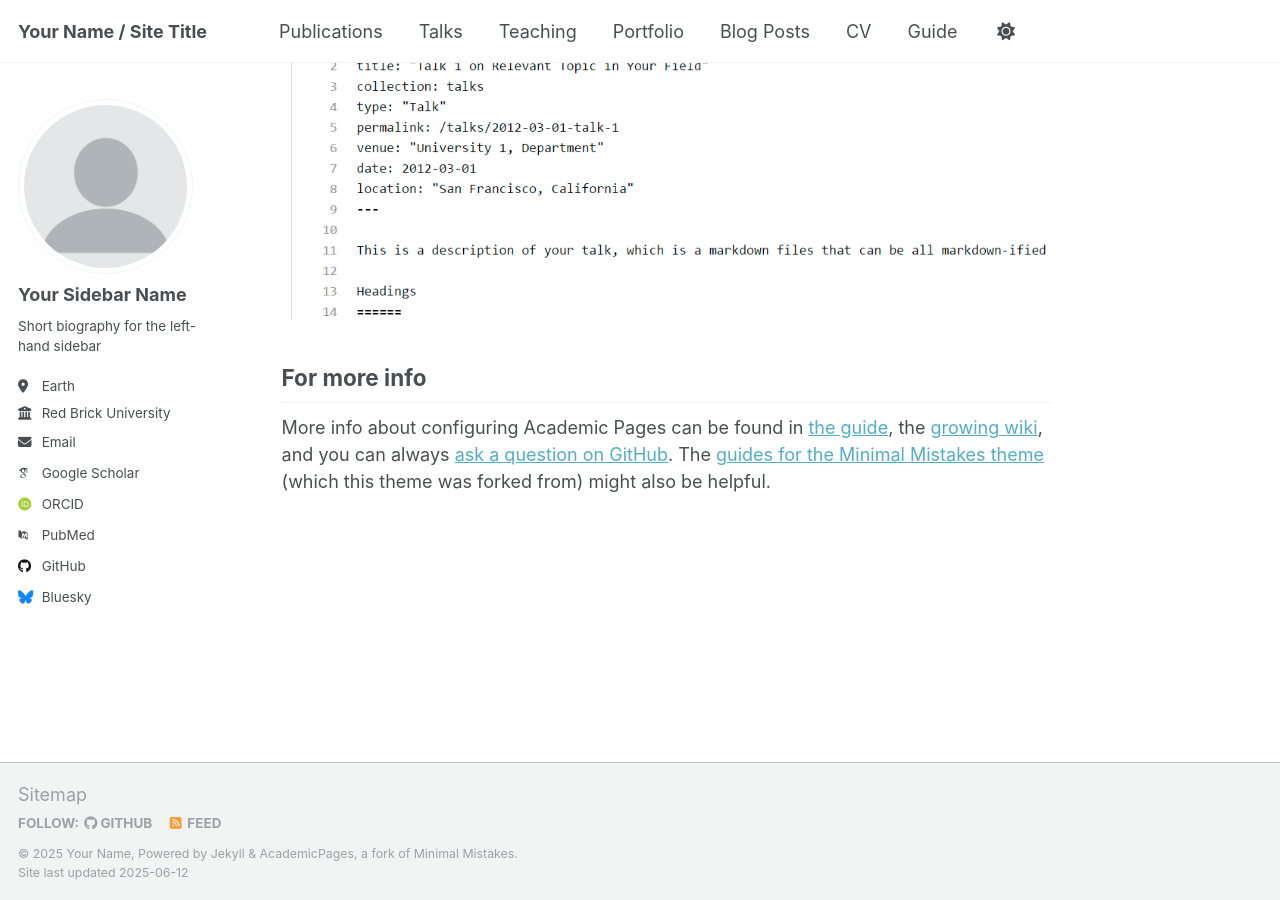
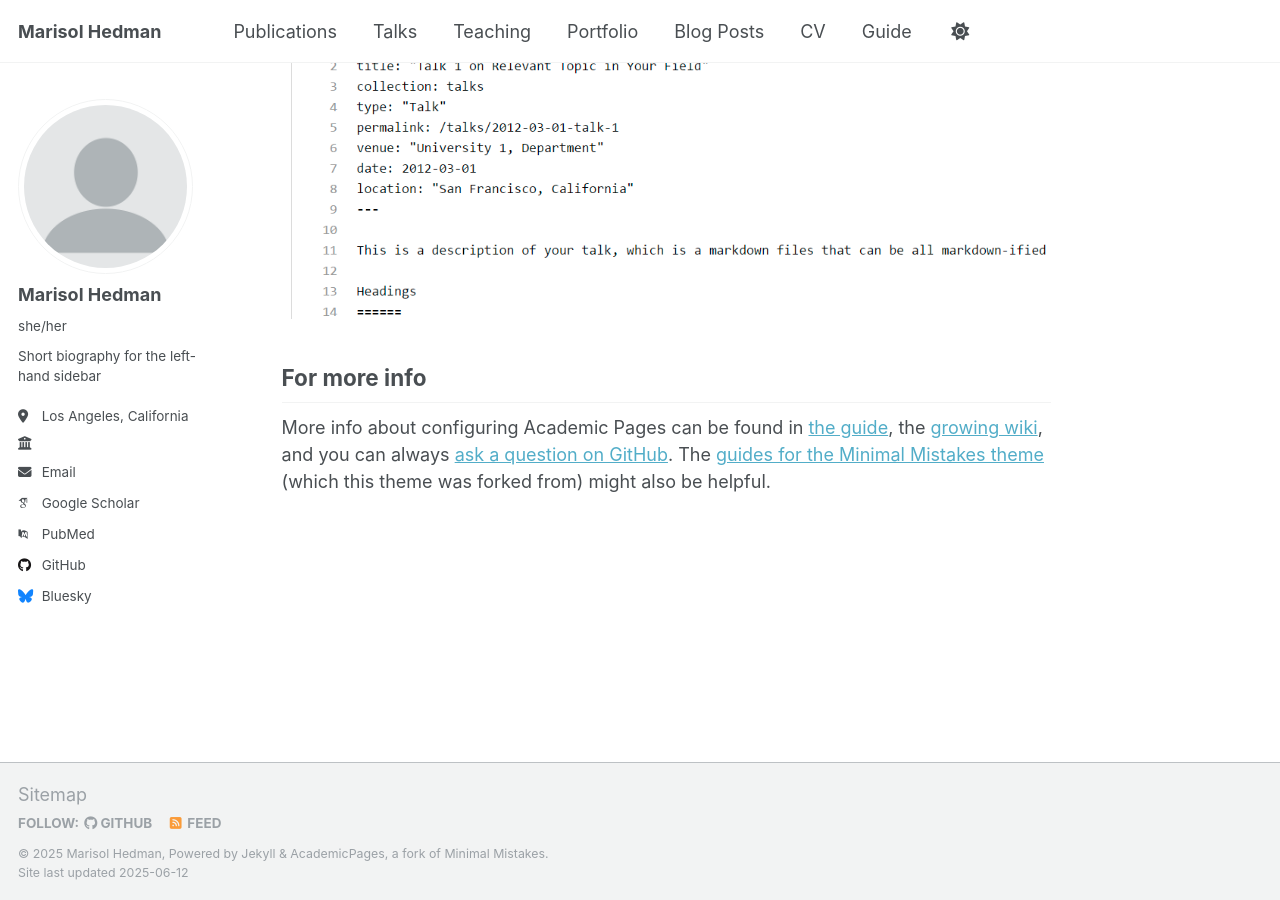
Before and after one commit to MarisolNavarro/marisolnavarro.github.io, a Jekyll site: the page built from _pages/about.md, in a window 1280 px wide and 900 px high, scrolled down 2636 px. Built offline with Jekyll 4.4.1, drawn with Linux system fonts in a browser that asks for light colours; some web fonts are replaced.

Commit message:
Update _config.yml
Updated config

```diff
--- a/_config.yml
+++ b/_config.yml
@@ -9,13 +9,13 @@
 # Basic Site Settings
 locale                   : "en-US"
 site_theme               : "default"
-title                    : "Your Name / Site Title"
+title                    : "Marisol Hedman"
 title_separator          : "-"
-name                     : &name "Your Name"
-description              : &description "personal description"
-url                      : https://academicpages.github.io # the base hostname & protocol for your site e.g. "https://[your GitHub username].github.io" or if you already have some other page hosted on Github then use "https://[your GitHub username].github.io/[Your Repo Name]"
+name                     : &name "Marisol Hedman"
+description              : &description "Undergraduate Political Science student."
+url                      : https://marisolnavarro.github.io # the base hostname & protocol for your site e.g. "https://[your GitHub username].github.io" or if you already have some other page hosted on Github then use "https://[your GitHub username].github.io/[Your Repo Name]"
 baseurl                  : "" # the subpath of your site, e.g. "/blog"
-repository               : "academicpages/academicpages.github.io"
+repository               : "MarisolNavarro/marisolnavarro.github.io"
 
 # Site Author - The following control what appear as part of the author content on the side bar.
 #               If a field is blank the icon and link will not appear, otherwise it will be shown.
@@ -23,11 +23,11 @@
 author:
   # Biographic information
   avatar           : "profile.png"
-  name             : "Your Sidebar Name"
-  pronouns         : # example: "she/her"
+  name             : "Marisol Hedman"
+  pronouns         : "she/her"
   bio              : "Short biography for the left-hand sidebar"
-  location         : "Earth"
-  employer         : "Red Brick University"
+  location         : "Los Angeles, California"
+  employer         : ""
   uri              : # URL
   email            : "none@example.org"
 
@@ -36,7 +36,7 @@
   arxiv            : # URL - Update with the correct link to your profile
   googlescholar    : "https://scholar.google.com/citations?user=PS_CX0AAAAAJ"
   impactstory      : # URL
-  orcid            : "http://orcid.org/yourorcidurl"
+  orcid            : # URL
   semantic         : # URL
   pubmed           : "https://www.ncbi.nlm.nih.gov/pubmed/?term=john+snow"
   researchgate     : # URL
```
